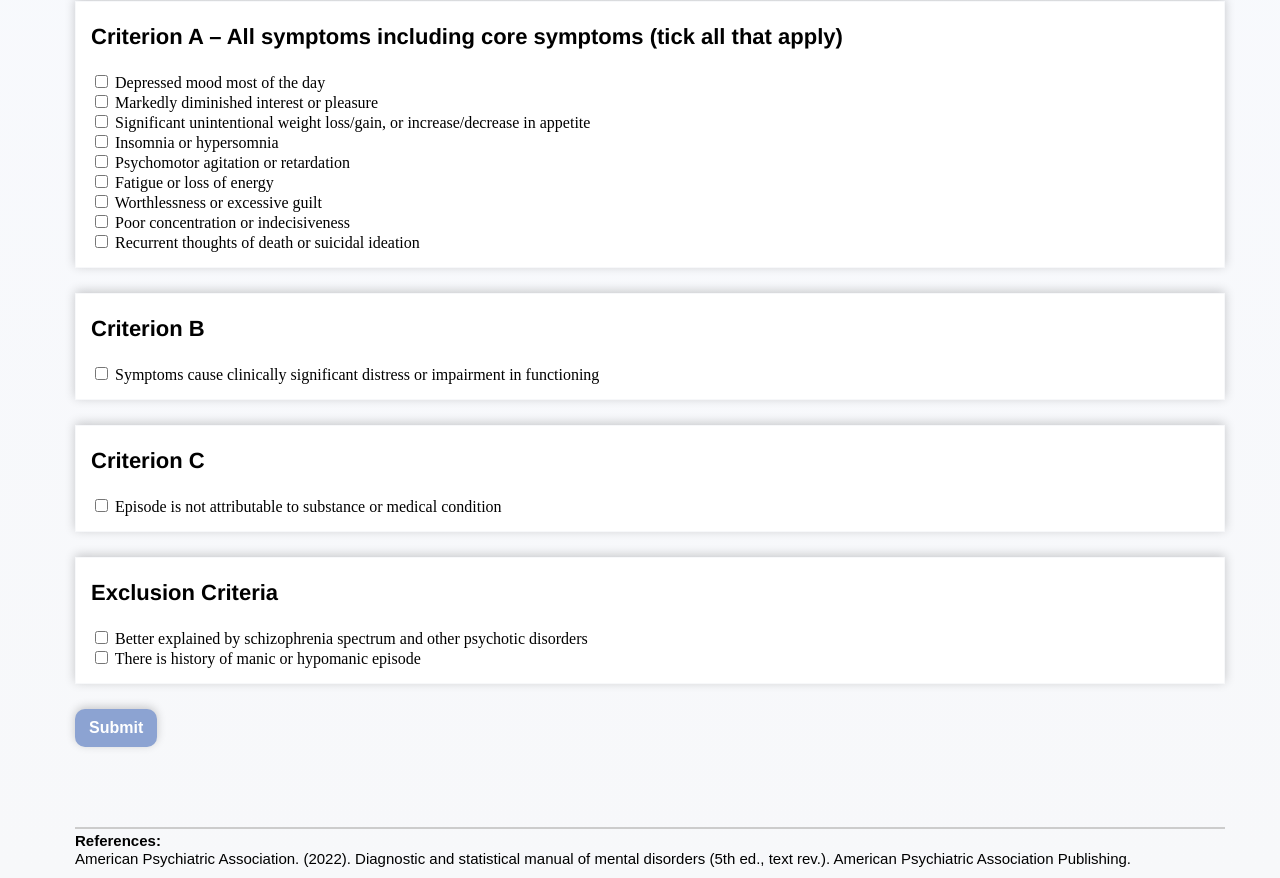
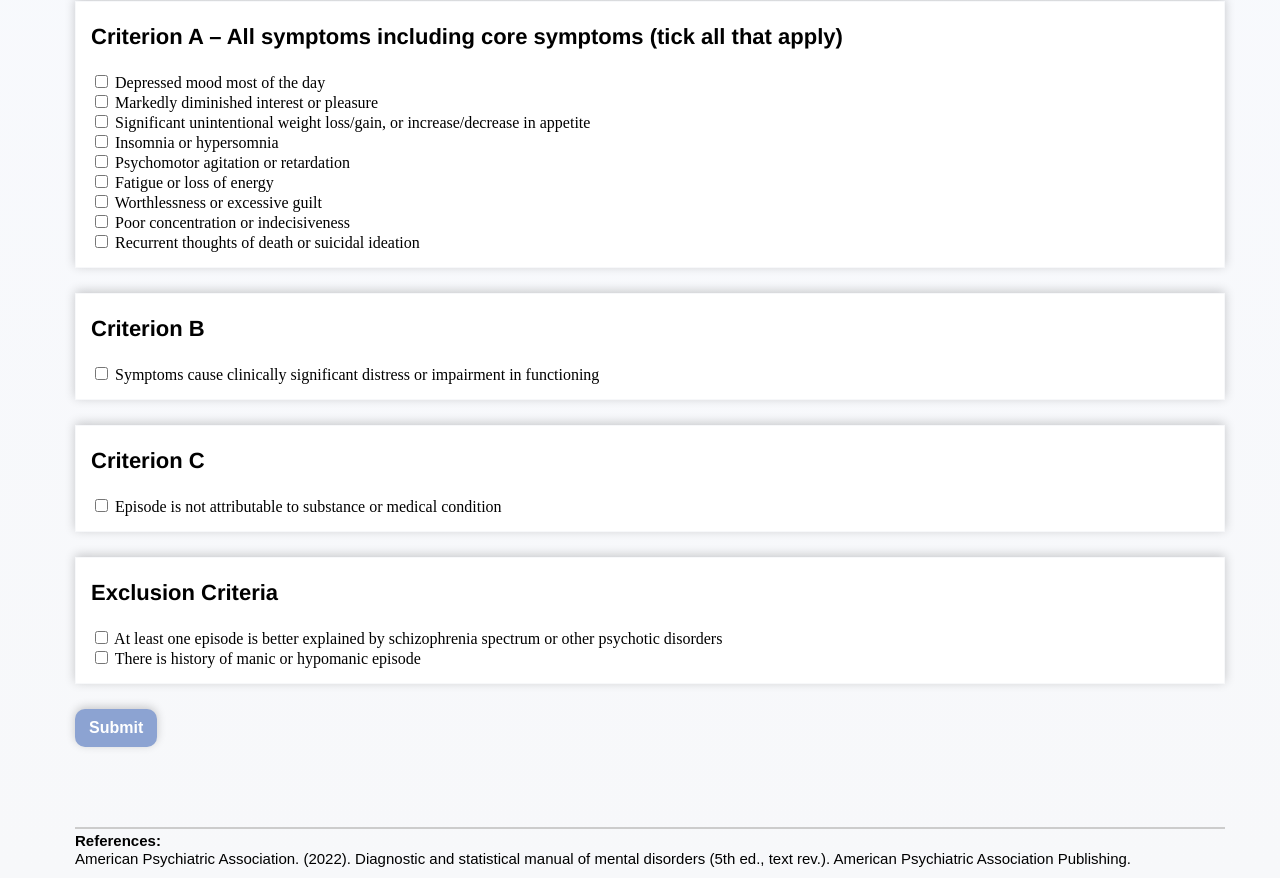
Before and after one commit to medicscores/DSMchecklistforMDD_English, a plain HTML site: page index.html in a window 1280 px wide. Shown: the part 758-1636 px from the top of the page. Drawn offline with Linux system fonts and the light colour scheme.

Commit message:
Update index.html

```diff
--- a/index.html
+++ b/index.html
@@ -103,7 +103,7 @@ button:hover{background-color: white ; color: #595959; }
 
 <div class="section">
 <h3>Exclusion Criteria</h3>
-<label><input type="checkbox" id="psychotic"> Better explained by schizophrenia spectrum and other psychotic disorders</label><br>
+<label><input type="checkbox" id="psychotic"> At least one episode is better explained by schizophrenia spectrum or other psychotic disorders</label><br>
 <label><input type="checkbox" id="mania"> There is history of manic or hypomanic episode</label>
 </div>
 
@@ -169,4 +169,5 @@ function calculateResult() {
 </script>
 
 </body>
+
 </html>
```
